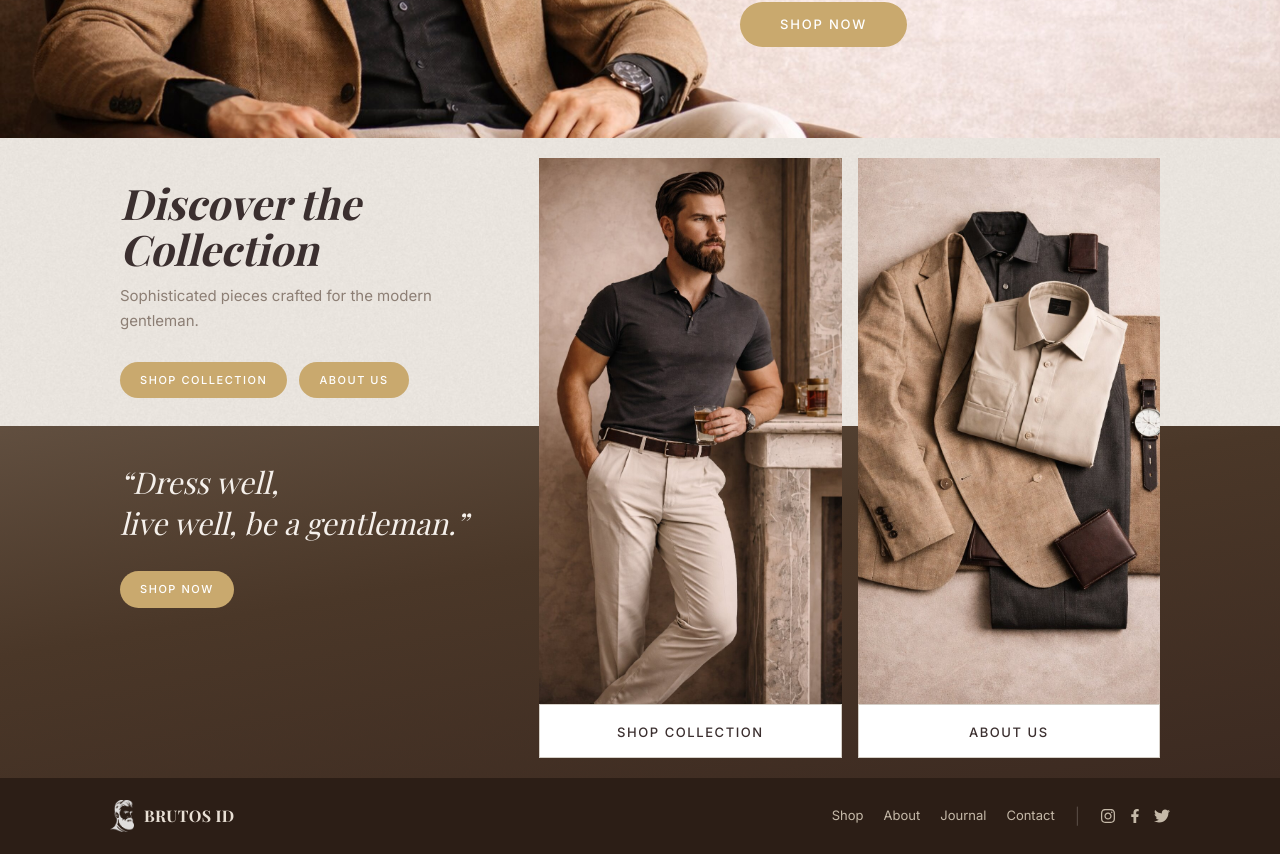
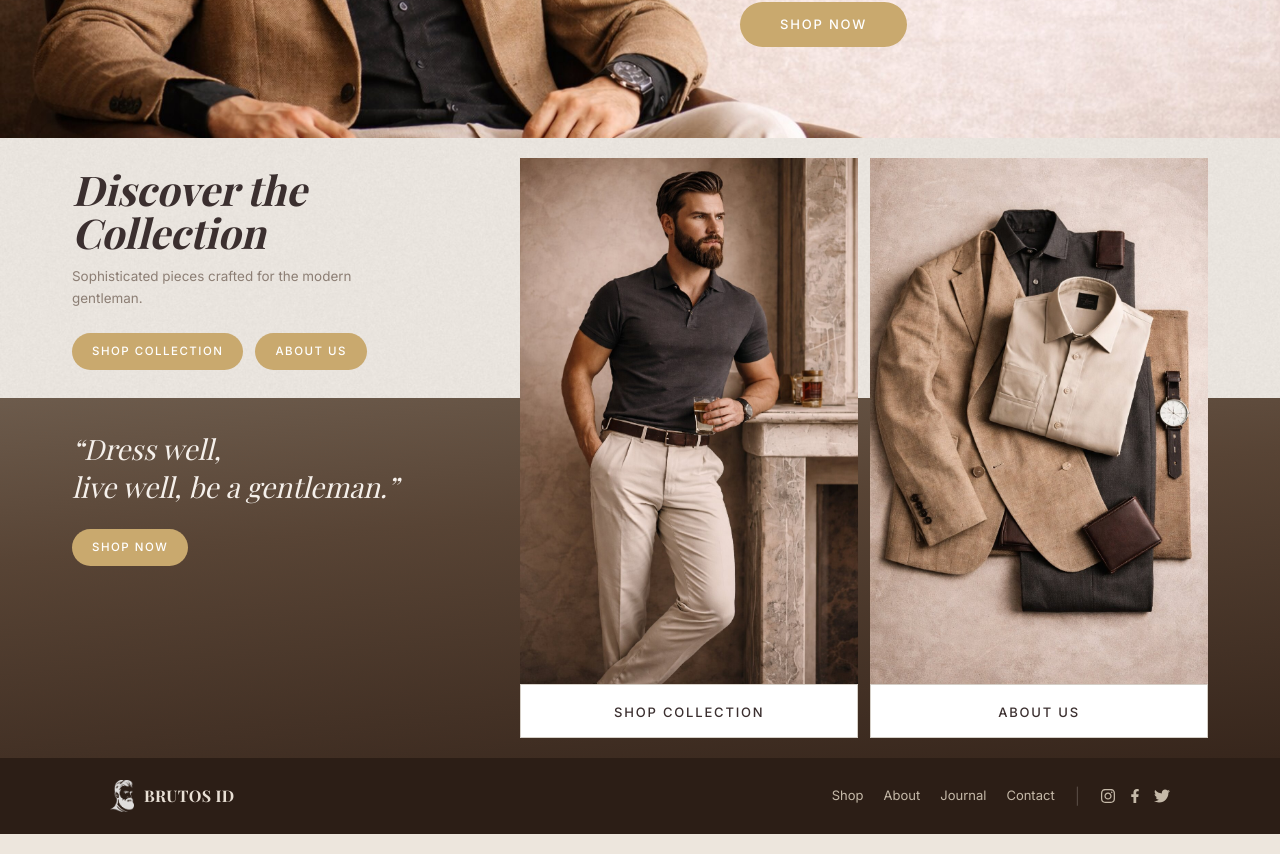
Before and after one commit to brutosfashion-coder/BrutosID, a Next.js app: page / in a window 1280 px wide. Shown: the part 320-1174 px from the top of the page. Built offline with nearby package versions, Linux system fonts and the light colour scheme; a web font is replaced by a local one.

Commit message:
fix: pixel-perfect DiscoverQuote section matching reference design

```diff
--- a/src/components/DiscoverQuote.tsx
+++ b/src/components/DiscoverQuote.tsx
@@ -4,26 +4,28 @@ import Link from "next/link";
 export default function DiscoverQuote() {
   return (
     <>
-      {/* ═══════ DESKTOP (md+) ═══════ */}
-      <section className="hidden md:block relative overflow-hidden">
-        {/* Background split layers */}
-        <div className="absolute inset-0 flex flex-col">
-          {/* Top: cream / paper texture */}
+      {/* ═══════════════════════════════ DESKTOP (md+) ═══════════════════════════════ */}
+      <section className="hidden md:block relative" style={{ minHeight: "620px" }}>
+        {/* ── Full-width background split ── */}
+        <div className="absolute inset-0 pointer-events-none" aria-hidden>
+          {/* Top: cream paper texture */}
           <div
-            className="h-[45%]"
+            className="absolute inset-x-0 top-0"
             style={{
+              height: "42%",
               backgroundImage: "url('/paper-texture.jpg')",
               backgroundSize: "600px 600px",
               backgroundRepeat: "repeat",
             }}
           />
-          {/* Bottom: dark brown textured */}
+          {/* Bottom: brown textured */}
           <div
-            className="h-[55%]"
+            className="absolute inset-x-0 bottom-0"
             style={{
+              height: "58%",
               backgroundColor: "#4A3728",
               backgroundImage:
-                "url('/texture.png'), linear-gradient(170deg, rgba(139,123,107,0.35) 0%, rgba(74,55,40,0.9) 40%, rgba(60,42,33,1) 100%)",
+                "url('/texture.png'), linear-gradient(175deg, rgba(150,135,120,0.45) 0%, rgba(90,70,55,0.85) 35%, rgba(55,38,28,1) 100%)",
               backgroundSize: "150px 150px, cover",
               backgroundRepeat: "repeat, no-repeat",
               backgroundBlendMode: "overlay, normal",
@@ -31,115 +33,123 @@ export default function DiscoverQuote() {
           />
         </div>
 
-        <div className="relative max-w-[1120px] mx-auto px-5 sm:px-8 lg:px-10">
+        {/* ── Content grid ── */}
         <div
-            className="grid"
+          className="relative grid mx-auto"
           style={{
-              gridTemplateColumns: "38% 1fr",
-              gap: "24px",
-              minHeight: "640px",
+            maxWidth: "1200px",
+            padding: "0 32px",
+            gridTemplateColumns: "37% 1fr",
+            gap: "28px",
+            minHeight: "620px",
           }}
         >
-            {/* ── LEFT COLUMN ── */}
+          {/* ─── LEFT COLUMN ─── */}
           <div className="flex flex-col">
-              {/* Cream area — heading + subtitle + buttons */}
-              <div style={{ flex: "0 0 45%" }} className="flex flex-col justify-end pb-7">
-                <h2 className="font-serif text-[34px] lg:text-[38px] xl:text-[42px] font-bold italic text-[#3B2F2F] leading-[1.08] mb-3">
+            {/* Top: cream zone — title + subtitle + buttons */}
+            <div
+              className="flex flex-col justify-end"
+              style={{ height: "42%", paddingBottom: "28px" }}
+            >
+              <h2
+                className="font-serif italic text-[#3B2F2F] leading-[1.05]"
+                style={{ fontSize: "clamp(34px, 3.2vw, 50px)", fontWeight: 700 }}
+              >
                 Discover the
                 <br />
                 Collection
               </h2>
-                <p className="text-[#8C7E74] text-[14px] lg:text-[15px] leading-[1.65] mb-7 max-w-[320px]">
+              <p
+                className="text-[#8C7E74] leading-[1.6] mt-3"
+                style={{ fontSize: "clamp(13px, 1.05vw, 16px)", maxWidth: "340px" }}
+              >
                 Sophisticated pieces crafted for the modern gentleman.
               </p>
-                <div className="flex gap-3">
-                  <Link
-                    href="/shop"
-                    className="btn-gold text-[11px] px-4 lg:px-5 py-2.5"
-                  >
+              <div className="flex gap-3 mt-6">
+                <Link href="/shop" className="btn-gold text-[11.5px] tracking-[0.13em] px-5 py-2.5">
                   SHOP COLLECTION
                 </Link>
-                  <Link
-                    href="/about"
-                    className="btn-gold text-[11px] px-4 lg:px-5 py-2.5"
-                  >
+                <Link href="/about" className="btn-gold text-[11.5px] tracking-[0.13em] px-5 py-2.5">
                   ABOUT US
                 </Link>
               </div>
             </div>
 
-              {/* Dark area — Quote + SHOP NOW */}
+            {/* Bottom: brown zone — quote + button */}
             <div
-                style={{ flex: "1 1 55%" }}
-                className="flex flex-col justify-start pt-9"
+              className="flex flex-col justify-start"
+              style={{ height: "58%", paddingTop: "32px" }}
             >
-                <p className="font-serif text-[22px] lg:text-[26px] xl:text-[30px] italic text-[#F5F0EB] leading-[1.35] mb-7">
+              <p
+                className="font-serif italic text-[#F5F0EB] leading-[1.32]"
+                style={{ fontSize: "clamp(22px, 2.2vw, 34px)" }}
+              >
                 &ldquo;Dress well,
                 <br />
                 live well, be a gentleman.&rdquo;
               </p>
-                <div>
-                  <Link
-                    href="/shop"
-                    className="btn-gold text-[11px] px-5 py-2.5"
-                  >
+              <div className="mt-6">
+                <Link href="/shop" className="btn-gold text-[11.5px] tracking-[0.13em] px-5 py-2.5">
                   SHOP NOW
                 </Link>
               </div>
             </div>
           </div>
 
-            {/* ── RIGHT COLUMN — Two portrait images + white labels ── */}
-            <div className="flex flex-col py-5">
+          {/* ─── RIGHT COLUMN — portraits + labels ─── */}
+          <div className="flex flex-col" style={{ paddingTop: "20px", paddingBottom: "20px" }}>
             {/* Two tall portrait images side-by-side */}
-              <div className="flex gap-4 flex-1 min-h-0">
+            <div className="flex gap-3 flex-1 min-h-0">
               <div className="relative flex-1 overflow-hidden">
                 <Image
                   src="/collection-model.jpg"
-                    alt="Shop Collection"
+                  alt="Collection Model"
                   fill
                   className="object-cover"
-                    sizes="30vw"
+                  sizes="(min-width:768px) 30vw, 50vw"
+                  priority
                 />
               </div>
               <div className="relative flex-1 overflow-hidden">
                 <Image
                   src="/collection-flatlay.jpg"
-                    alt="About Us"
+                  alt="Collection Flatlay"
                   fill
                   className="object-cover"
-                    sizes="30vw"
+                  sizes="(min-width:768px) 30vw, 50vw"
+                  priority
                 />
               </div>
             </div>
 
-              {/* White label bars directly below each image */}
-              <div className="flex gap-4 mt-0">
+            {/* White label bars below each image */}
+            <div className="flex gap-3">
               <Link
                 href="/shop"
-                  className="flex-1 bg-white border border-[#D5CFC7] py-3.5 text-center block hover:bg-[#F8F5F1] transition-colors"
+                className="flex-1 bg-white border border-[#D5CFC7] text-center block hover:bg-[#F8F5F1] transition-colors"
+                style={{ padding: "14px 0" }}
               >
-                  <span className="text-[#3B2F2F] text-[12px] lg:text-[13px] tracking-[0.12em] uppercase font-medium">
+                <span className="text-[#3B2F2F] text-[13px] tracking-[0.14em] uppercase font-medium">
                   SHOP COLLECTION
                 </span>
               </Link>
               <Link
                 href="/about"
-                  className="flex-1 bg-white border border-[#D5CFC7] py-3.5 text-center block hover:bg-[#F8F5F1] transition-colors"
+                className="flex-1 bg-white border border-[#D5CFC7] text-center block hover:bg-[#F8F5F1] transition-colors"
+                style={{ padding: "14px 0" }}
               >
-                  <span className="text-[#3B2F2F] text-[12px] lg:text-[13px] tracking-[0.12em] uppercase font-medium">
+                <span className="text-[#3B2F2F] text-[13px] tracking-[0.14em] uppercase font-medium">
                   ABOUT US
                 </span>
               </Link>
             </div>
           </div>
         </div>
-        </div>
       </section>
 
-      {/* ═══════ MOBILE (<md) ═══════ */}
+      {/* ═══════════════════════════════ MOBILE (<md) ═══════════════════════════════ */}
       <section className="md:hidden">
-        {/* Cream area with paper texture */}
+        {/* Cream zone */}
         <div
           className="px-5 pt-10 pb-8"
           style={{
@@ -148,7 +158,7 @@ export default function DiscoverQuote() {
             backgroundRepeat: "repeat",
           }}
         >
-          <h2 className="font-serif text-[28px] font-bold italic text-[#3B2F2F] leading-[1.1] mb-3">
+          <h2 className="font-serif text-[28px] font-bold italic text-[#3B2F2F] leading-[1.08] mb-3">
             Discover the Collection
           </h2>
           <p className="text-[#8C7E74] text-[14px] leading-[1.6] mb-5 max-w-[300px]">
@@ -164,13 +174,13 @@ export default function DiscoverQuote() {
           </div>
         </div>
 
-        {/* Two images side by side + labels */}
-        <div className="px-5 py-4 bg-[#EDE6DD]">
+        {/* Two images + labels */}
+        <div className="px-4 py-4 bg-[#EDE6DD]">
           <div className="grid grid-cols-2 gap-3">
             <div className="relative aspect-[3/4] overflow-hidden">
               <Image
                 src="/collection-model.jpg"
-                alt="Shop Collection"
+                alt="Collection Model"
                 fill
                 className="object-cover"
                 sizes="50vw"
@@ -179,24 +189,18 @@ export default function DiscoverQuote() {
             <div className="relative aspect-[3/4] overflow-hidden">
               <Image
                 src="/collection-flatlay.jpg"
-                alt="About Us"
+                alt="Collection Flatlay"
                 fill
                 className="object-cover"
                 sizes="50vw"
               />
             </div>
-            <Link
-              href="/shop"
-              className="bg-white border border-[#D5CFC7] py-3 text-center"
-            >
+            <Link href="/shop" className="bg-white border border-[#D5CFC7] py-3 text-center">
               <span className="text-[#3B2F2F] text-[11px] tracking-[0.12em] uppercase font-medium">
                 SHOP COLLECTION
               </span>
             </Link>
-            <Link
-              href="/about"
-              className="bg-white border border-[#D5CFC7] py-3 text-center"
-            >
+            <Link href="/about" className="bg-white border border-[#D5CFC7] py-3 text-center">
               <span className="text-[#3B2F2F] text-[11px] tracking-[0.12em] uppercase font-medium">
                 ABOUT US
               </span>
@@ -204,13 +208,13 @@ export default function DiscoverQuote() {
           </div>
         </div>
 
-        {/* Quote on dark textured bg */}
+        {/* Dark quote zone */}
         <div
           className="px-5 pt-8 pb-10"
           style={{
             backgroundColor: "#4A3728",
             backgroundImage:
-              "url('/texture.png'), linear-gradient(170deg, rgba(139,123,107,0.35) 0%, rgba(74,55,40,0.9) 40%, rgba(60,42,33,1) 100%)",
+              "url('/texture.png'), linear-gradient(175deg, rgba(150,135,120,0.45) 0%, rgba(90,70,55,0.85) 35%, rgba(55,38,28,1) 100%)",
             backgroundSize: "150px 150px, cover",
             backgroundRepeat: "repeat, no-repeat",
             backgroundBlendMode: "overlay, normal",
```
Lines whose indentation alone changed are shown as unchanged.
